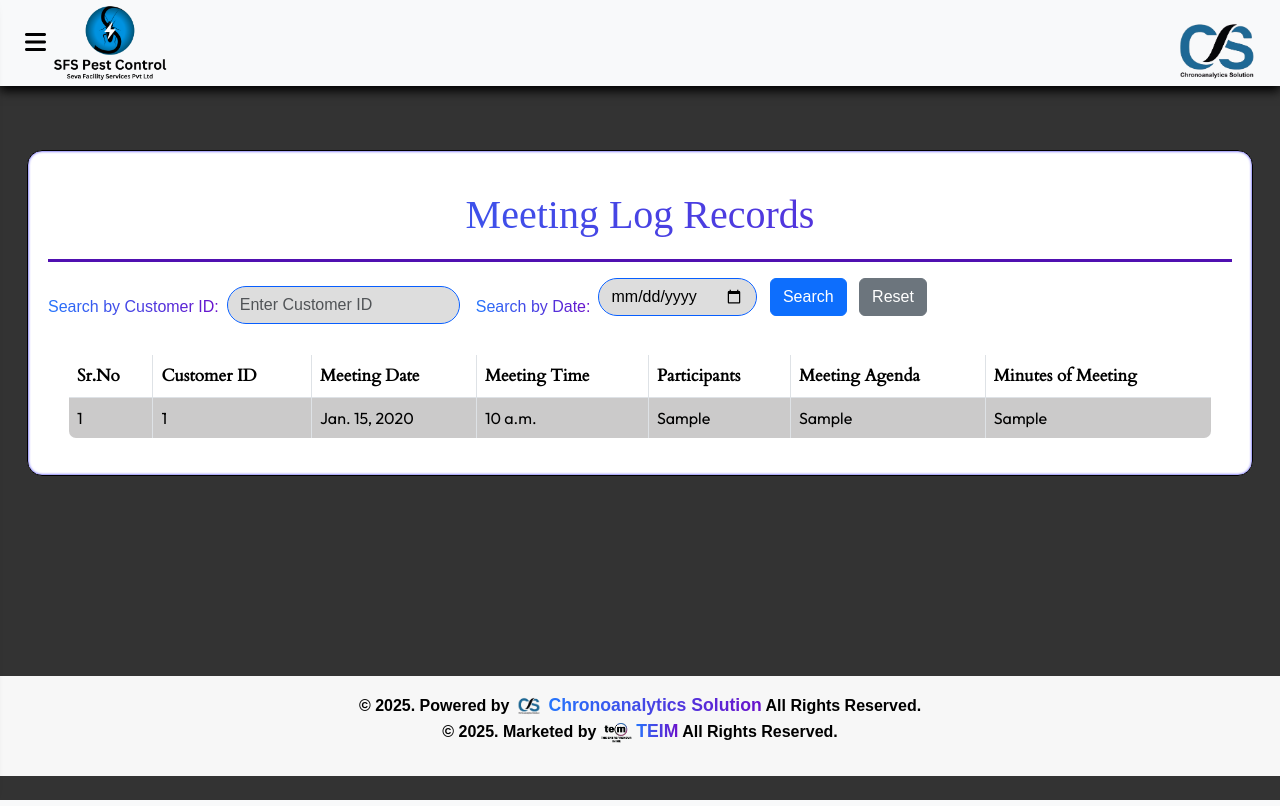
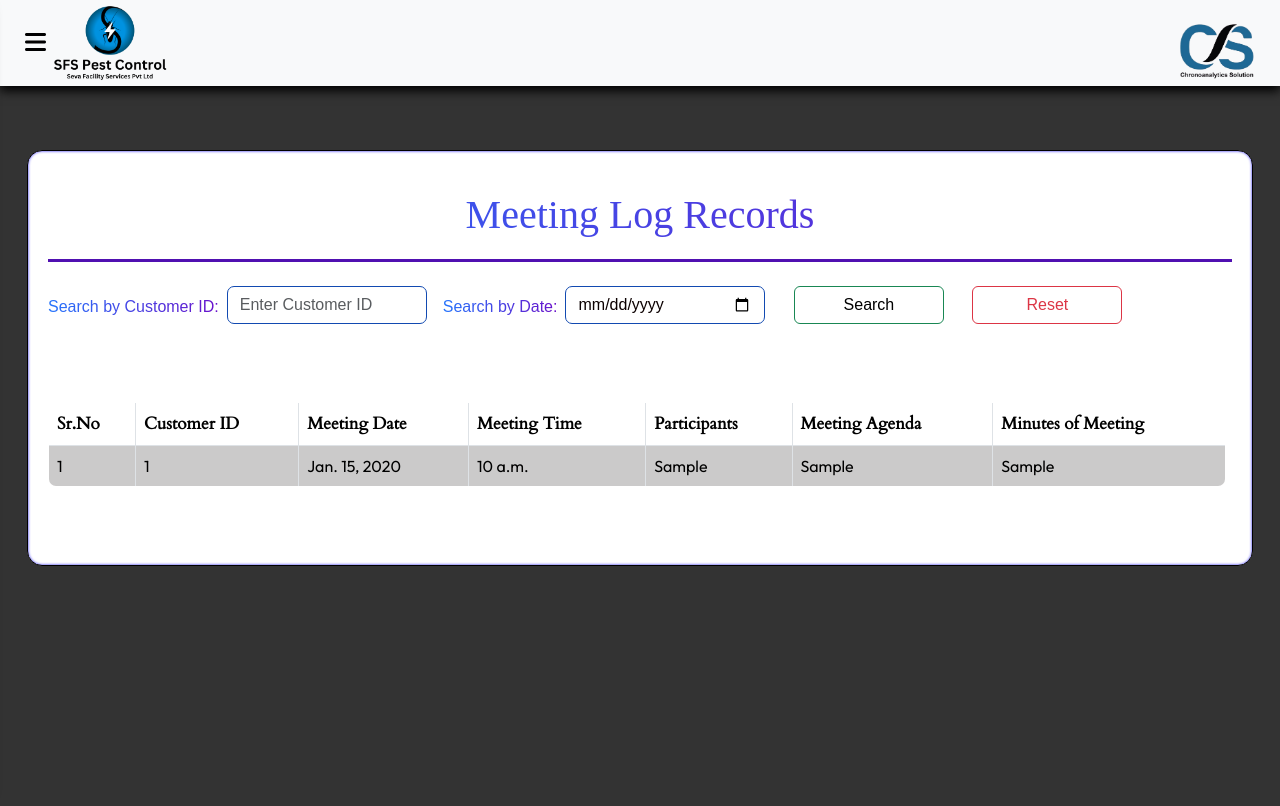
Before and after one commit to codingwithamol/crm_main, a Django app: page /schedule_meetings/display_meeting/ in a window 1280 px wide. Shown: the top 806 px of the page. Run offline with Django 5.2, Linux system fonts and the light colour scheme; tables that the repository leaves empty hold one stand-in row (values such as "Sample post"); parts of the project's set-up code (start-up, migrations or seed data) failed here and were passed over; some libraries are stand-ins or nearby versions; some web fonts are replaced.

Commit message:
Update in display reschedule

```diff
--- a/templates/schedule_meetings/display_meeting.html
+++ b/templates/schedule_meetings/display_meeting.html
@@ -67,7 +67,7 @@
             width: calc(100%); /* Adjust width to account for scrollbar */
             margin: auto;
             max-width: 100%;
-            padding: 0 20px; /* Add padding for spacing */
+            padding:0px 6px 42px 0px; /* Add padding for spacing */
 
         }
 
@@ -161,10 +161,10 @@
         }
 
         .form-inline .form-control {
-            border: 1px solid #075efe;
-            color: #000000;
-            border-radius: 20px;
-            background-color: #ddd;
+            border: 1px solid #124ab1;
+            color: #0c0101;
+            border-radius: 7px;
+            background-color: #ffffff;
         }
 
         .form-inline .btn-outline-success {
@@ -369,7 +369,12 @@
            /
 
         }
-
+        .form-group input{
+            width:200px !important;
+        }
+        .one-150-buttons{
+            width: 150px;
+        }
     </style>
 </head>
 <body>
@@ -378,25 +383,25 @@
     <div class="container-fluid">
         <div class="row">
             <div class="col-md-12 ">
-                <div class="col-12 ">
-                    <div class="table-wrapper">
+                <div class="col-12 mb-5">
+                    <div class="table-wrapper ">
 
                         <h1>Meeting Log Records</h1>
 
                         <div class="row">
-                            <div class="col-md-12">
+                            <div class="col-md-12 mb-5">
                                 <form method="GET" action="{% url 'schedule_meetings:display_meeting' %}" class="form-inline" style="margin-bottom: 20px;">
                                     <div class="form-group">
-                                        <label for="customer_id" class="innernlinearnames">Search by Customer ID:</label>
-                                        <input type="text" name="customer_id" id="customer_id" class="form-control ml-sm-2 mt-3" placeholder="Enter Customer ID" value="{{ customer_id }}">
+                                        <label for="customer_id" class="innernlinearnames ">Search by Customer ID:</label>
+                                        <input type="text" name="customer_id" id="customer_id" class="form-control ml-sm-2 mt-3 " placeholder="Enter Customer ID" value="{{ customer_id }}">
                                     </div>
                                     <div class="form-group ml-sm-3">
-                                        <label for="meeting_date" class="innernlinearnames">Search by Date:</label>
-                                        <input type="date" name="meeting_date" id="meeting_date" class="form-control ml-sm-2" value="{{ meeting_date }}">
+                                        <label for="meeting_date" class="innernlinearnames ">Search by Date:</label>
+                                        <input type="date" name="meeting_date" id="meeting_date" class="form-control ml-sm-2 mt-3 " value="{{ meeting_date }}">
                                     </div>&nbsp;
                                     <div class="col- ">
-                                        <button type="submit" class="btn btn-primary ml-sm-2 ml-2">Search</button>
-                                        <a href="{% url 'schedule_meetings:display_meeting' %}" class="btn btn-secondary ml-sm-2 ml-5">Reset</a>
+                                        <button type="submit" class="btn btn-outline-success  ml-2 one-150-buttons mt-3 ml-4" >Search</button>
+                                        <a href="{% url 'schedule_meetings:display_meeting' %}" class="btn  btn-outline-danger  ml-4 one-150-buttons mt-3">Reset</a>
                                     </div>
 
                                 </form>
```
Also changed, not shown: templates/display_reschedule.html (+5 -5 lines).
